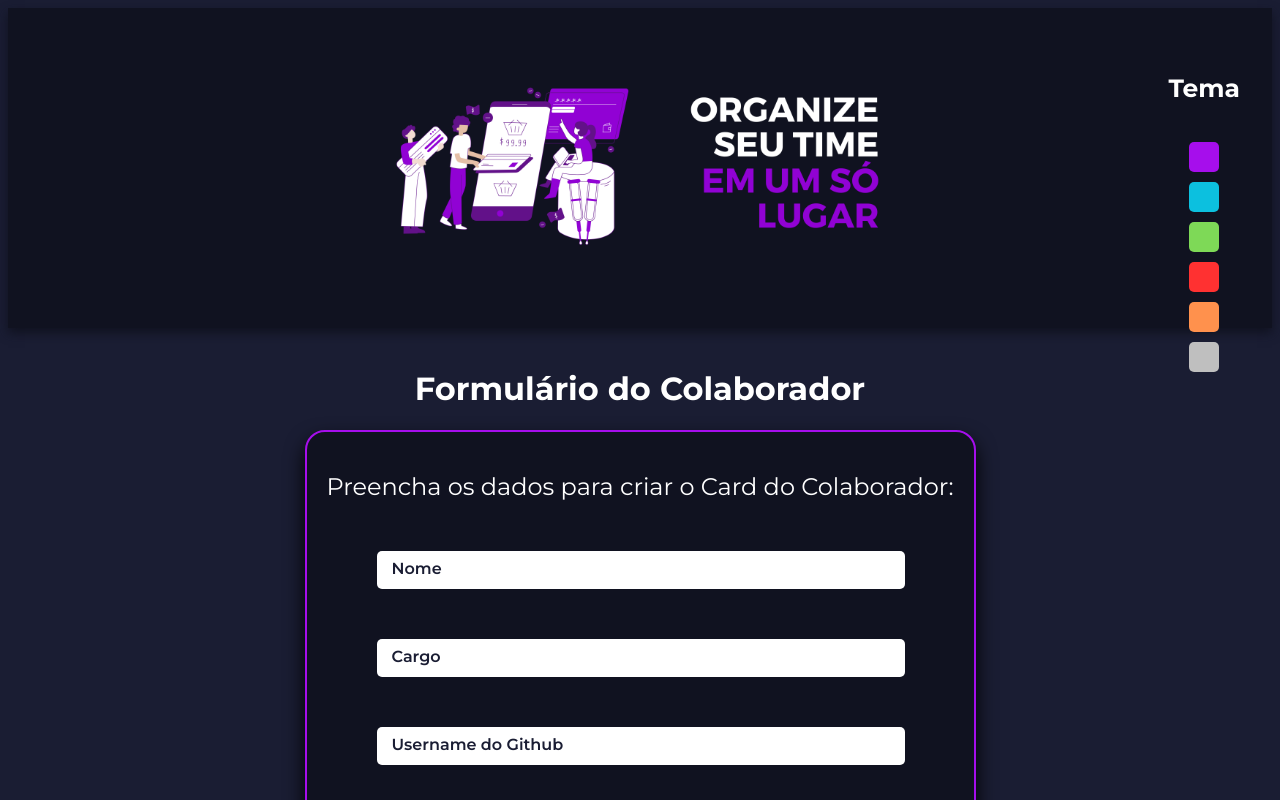
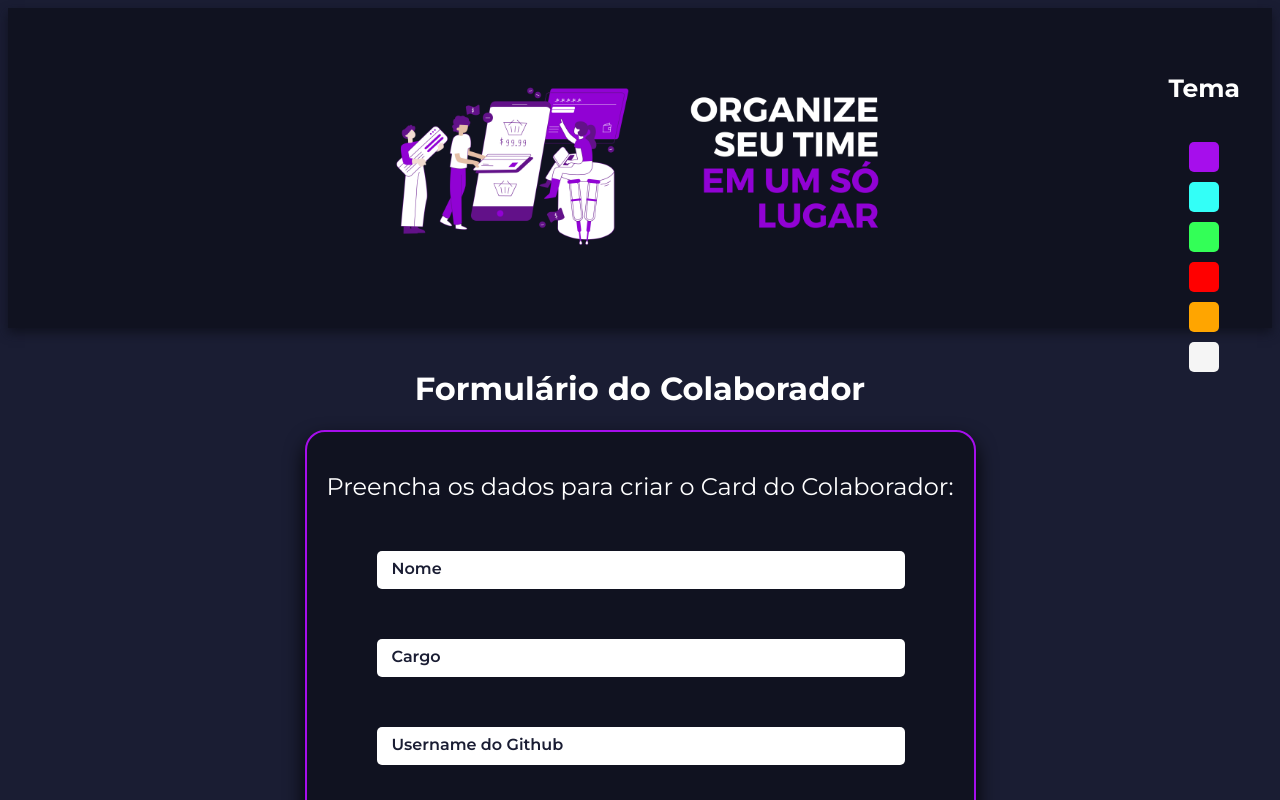
Before and after one commit to MaCintr/react-organo, a React (Create React App) app: page / in a window 1280 px wide. Shown: the top 800 px of the page. Built offline with nearby package versions, Linux system fonts and the light colour scheme.

Commit message:
ThemeSelector finalizado

```diff
--- a/src/App.js
+++ b/src/App.js
@@ -3,8 +3,12 @@ import './App.css';
 import Banner from './components/Banner';
 import Form from './components/Form';
 import TeamContainer from './components/TeamContainer';
+import ThemeSelector from './components/ThemeSelector';
 
 function App() {
+
+  const [temaState, setTemaState] = useState('#a60eec')
+  const [secondTemaState, setSecondTemaState] = useState('#7803ad')
 
   const [colaboradores, setColaboradores] = useState([])
 
@@ -12,6 +16,11 @@ function App() {
     console.log(colaborador)
     setColaboradores([...colaboradores, colaborador])
 
+  }
+
+  const alterarContextoGlobal = (mainColor, secondColor) => {
+    setTemaState(mainColor)
+    setSecondTemaState(secondColor)
   }
 
   const times = [
@@ -48,10 +57,13 @@ function App() {
   return (
     <div className='main'>
       <Banner />
+      <ThemeSelector alterarContextoGlobal={alterarContextoGlobal}/>
       <Form times={times.map(time => time.nome)} onSubmitedColaborator={colaborador => onNewColaborator(colaborador)} />
       <h1 className='org'>Minha Organização</h1>
       {times.map(time =>
         <TeamContainer
+          temaState={temaState}
+          secondTemaState={secondTemaState}
           key={time.nome}
           nome={time.nome}
           icon={time.svg}
--- a/src/components/Banner/index.js
+++ b/src/components/Banner/index.js
@@ -5,7 +5,6 @@ function Banner() {
     return (
         <header className="banner">
         <img id="banner" src="/images/banner-roxo.png" alt="Banner"/>
-        <ThemeSelector/>
         </header>
     )
 }
--- a/src/components/Form/index.js
+++ b/src/components/Form/index.js
@@ -67,7 +67,7 @@ const Form = (props) => {
 
     return (
         <div className="main-form">
-            <h1>Formulário do Colaborador</h1>
+            <h1 className="form-title">Formulário do Colaborador</h1>
             {showWarning && <div className="warning"><i class="bi bi-check-circle-fill check"></i>Novo card criado com sucesso!</div>}
             <section className="container-form">
                 <form className="form" onSubmit={onSave}>
--- a/src/components/TeamContainer/TeamContainer.css
+++ b/src/components/TeamContainer/TeamContainer.css
@@ -5,6 +5,7 @@
     width: 100%;
     text-align: center;
     padding: 0 0 30px 0;
+    border-top: solid 2px;
 }
 
 .container-team h1 {
--- a/src/components/TeamContainer/index.js
+++ b/src/components/TeamContainer/index.js
@@ -1,29 +1,34 @@
-import Colaborator from "../Colaborator"
-import "./TeamContainer.css"
-import temaState from "../ThemeSelector"
-import secondTemaState from "../ThemeSelector"
+import Colaborator from "../Colaborator";
+import "./TeamContainer.css";
 
-const TeamContainer = (props) => {
-
-    function selectColor(temaState) {
-
-    }
-
+const TeamContainer = ({ temaState, secondTemaState, colaboradores, nome, icon }) => {
   return (
-        props.colaboradores.length > 0 && <section className="container-team"
+    colaboradores.length > 0 && (
+      <section
+        className="container-team"
         style={{
           backgroundColor: temaState,
-            border: secondTemaState
+          borderColor: secondTemaState,
         }}
       >
         <div className="nome-time">
-                <i class={props.icon}></i><h1>{props.nome}</h1>
+          <i className={icon}></i>
+          <h1>{nome}</h1>
         </div>
         <div className="colab-list">
-                {props.colaboradores.map(colaborador => <Colaborator key={colaborador.nome} nome={colaborador.nome} cargo={colaborador.cargo} img={colaborador.img} cor={colaborador.cor} />)}
+          {colaboradores.map((colaborador) => (
+            <Colaborator
+              key={colaborador.nome}
+              nome={colaborador.nome}
+              cargo={colaborador.cargo}
+              img={colaborador.img}
+              cor={colaborador.cor}
+            />
+          ))}
         </div>
       </section>
     )
-}
+  );
+};
 
-export default TeamContainer
+export default TeamContainer;
--- a/src/components/ThemeSelector/index.js
+++ b/src/components/ThemeSelector/index.js
@@ -1,24 +1,25 @@
 import { useState, useEffect } from 'react'
 import './ThemeSelector.css'
 
-const ThemeSelector = () => {
-    const [temaState, setTemaState] = useState('#a60eec')
-    const [secondTemaState, setSecondTemaState] = useState('#a60eec')
+const ThemeSelector = ({ alterarContextoGlobal }) => {
 
     const alterarContexto = (tema, mainColor, secondColor) => {
-        setTemaState(mainColor)
-        setSecondTemaState(secondColor)
+        alterarContextoGlobal(mainColor, secondColor)
         const banner = document.getElementById('banner')
         const bannerHeader = document.querySelector('.banner')
         const form = document.querySelector('.container-form')
         const botao = document.querySelector('.botao')
+        const formTitle = document.querySelector('.form-title')
+        const orgTitle = document.querySelector('.org')
 
         if (bannerHeader && form && botao) {
             console.log('Alterando o contexto')
 
-            document.documentElement.style.backgroundColor = tema !== 'claro' ? '#1a1d33' : '#ffffff'
+            document.documentElement.style.backgroundColor = tema !== 'claro' ? '#1a1d33' : '#f5f5f5'
             bannerHeader.style.backgroundColor = tema !== 'claro' ? '#101220' : '#bfbfbf'
             bannerHeader.style.boxShadow = `0px 5px 10px ${tema !== 'claro' ? '#101220' : '#bfbfbf'}`
+            formTitle.style.color = tema !== 'claro' ? '#ffffff' : '#545454'
+            orgTitle.style.color = tema !== 'claro' ? '#ffffff' : '#545454'
 
             form.style.borderColor = mainColor
             botao.style.borderColor = mainColor
@@ -33,12 +34,12 @@ const ThemeSelector = () => {
     }
 
     const temas = [
-        { tema: 'roxo', cor: '#a60eec', mainColor: '#a60eec', secondColor: '#a60eec' },
-        { tema: 'azul', cor: '#33fff7', mainColor: '#0cc0df', secondColor: '#a60eec' },
-        { tema: 'verde', cor: '#33ff57', mainColor: '#7ed957', secondColor: '#a60eec' },
-        { tema: 'vermelho', cor: '#FF0000', mainColor: '#ff3131', secondColor: '#a60eec' },
-        { tema: 'laranja', cor: '#ffa500', mainColor: '#ff914d', secondColor: '#a60eec' },
-        { tema: 'claro', cor: '#f5f5f5', mainColor: '#bfbfbf', secondColor: '#545454' },
+        { tema: 'roxo', cor: '#a60eec', mainColor: '#a60eec', secondColor: '#7803ad' },
+        { tema: 'azul', cor: '#33fff7', mainColor: '#0cc0df', secondColor: '#0097b2' },
+        { tema: 'verde', cor: '#33ff57', mainColor: '#7ed957', secondColor: '#00bf63' },
+        { tema: 'vermelho', cor: '#FF0000', mainColor: '#ff3131', secondColor: '#d63642' },
+        { tema: 'laranja', cor: '#ffa500', mainColor: '#ff914d', secondColor: '#d24401' },
+        { tema: 'claro', cor: '#f5f5f5', mainColor: '#bfbfbf', secondColor: '#616161' },
     ]
 
     useEffect(() => {
@@ -56,7 +57,7 @@ const ThemeSelector = () => {
                     style={{
                         width: '30px',
                         height: '30px',
-                        backgroundColor: tema.mainColor,
+                        backgroundColor: tema.cor,
                         cursor: 'pointer',
                         border: 'none',
                         borderRadius: '5px',
```
Also changed, not shown: src/components/FooterComponent/FootComponent.css (added), src/components/FooterComponent/index.js (added). Lines whose indentation alone changed are shown as unchanged.
